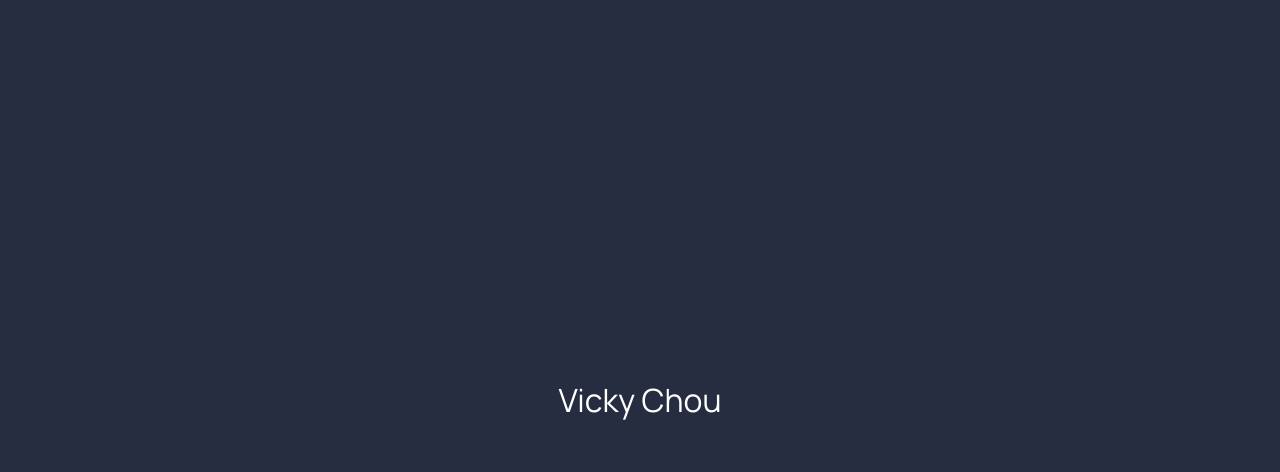
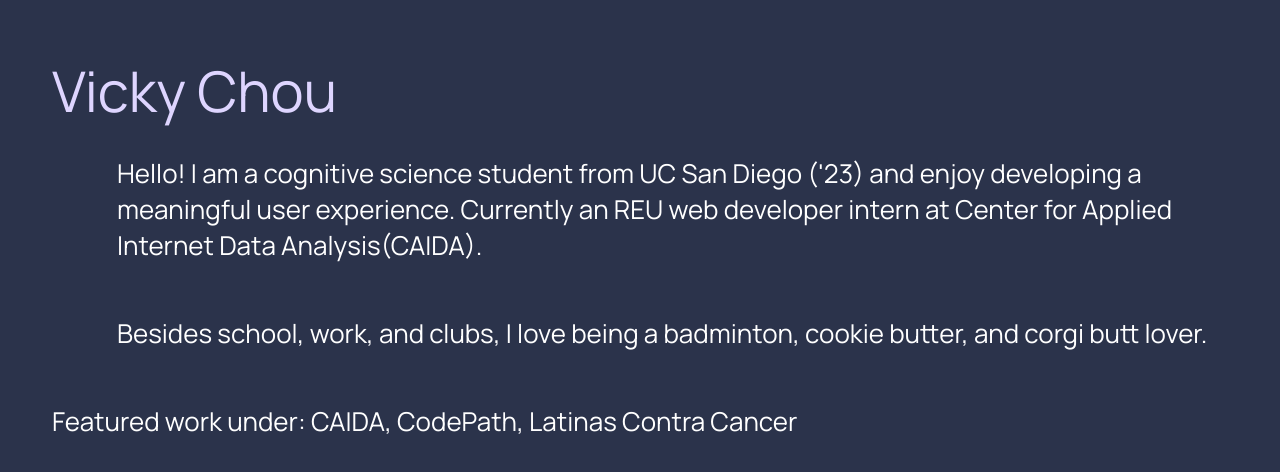
Before and after one commit to vchou105/vchou105.github.io, a React (Create React App) app: page / in a window 1280 px wide. Shown: the top 472 px of the page. Built offline with nearby package versions, Linux system fonts and the light colour scheme.

Commit message:
added brief intro

```diff
--- a/src/App.css
+++ b/src/App.css
@@ -9,17 +9,17 @@
 
 @media (prefers-reduced-motion: no-preference) {
   .App-logo {
-    animation: App-logo-spin infinite 20s linear;
+    animation: App-logo-spin infinite 15s linear;
   }
 }
 
 .App-header {
-  background-color: #272d41;
+  background-color: #2b334b;
   min-height: 100vh;
   display: flex;
-  flex-direction: column;
-  align-items: center;
-  justify-content: center;
+  flex-direction: row;
+  /* align-items: center;
+  justify-content: center; */
   font-size: calc(10px + 2vmin);
   color: white;
 }
--- a/src/App.js
+++ b/src/App.js
@@ -6,8 +6,8 @@ function App() {
   return (
     <div className="App">
       <header className="App-header">
-        {/* <img src={logo} className="App-logo" alt="logo" /> */}
         <Home/>
+        {/* <span className="">🥐🥞🍦🍰</span> */}
       </header>
     </div>
   );
--- a/src/components/Home.js
+++ b/src/components/Home.js
@@ -3,8 +3,15 @@ import "../css/Home.css";
 function Home() {
 
     return (
-        <div>
+        <div className="landing">
             <span className="name">Vicky Chou</span>
+            <div className="intro">
+                <p>Hello! I am a cognitive science student from UC San Diego ('23) and enjoy developing a meaningful user experience. Currently an REU web developer intern at Center for Applied Internet Data Analysis(CAIDA).</p>
+                <p>Besides school, work, and clubs, I love being a badminton, cookie butter, and corgi butt lover.</p>
+            </div>
+            <div className="experience">
+                Featured work under: CAIDA, CodePath, Latinas Contra Cancer
+            </div>
         </div>
     )
 }
--- a/src/css/Home.css
+++ b/src/css/Home.css
@@ -1,8 +1,33 @@
 body {
     font-family: "Manrope", "sans-serif";
-    color: white;
+}
+
+.landing {
+    display: flex;
+    align-items: flex-start;
+    flex-direction: column;
+    margin: 2em;
 }
 
 .name {
-    font-size: 2rem;
+    color: rgb(222, 213, 255);
+    font-size: 3.5rem;
 }
+
+.name:hover {
+    cursor: pointer;
+    /* background-color: white; */
+}
+
+.intro {
+    color: papayawhip;
+    color: white;
+    margin-left: 2.5em;
+    text-align: left;
+    display: flex;
+    flex-direction: column;
+}
+
+.experience{
+    margin-top: 1em;
+}
```
